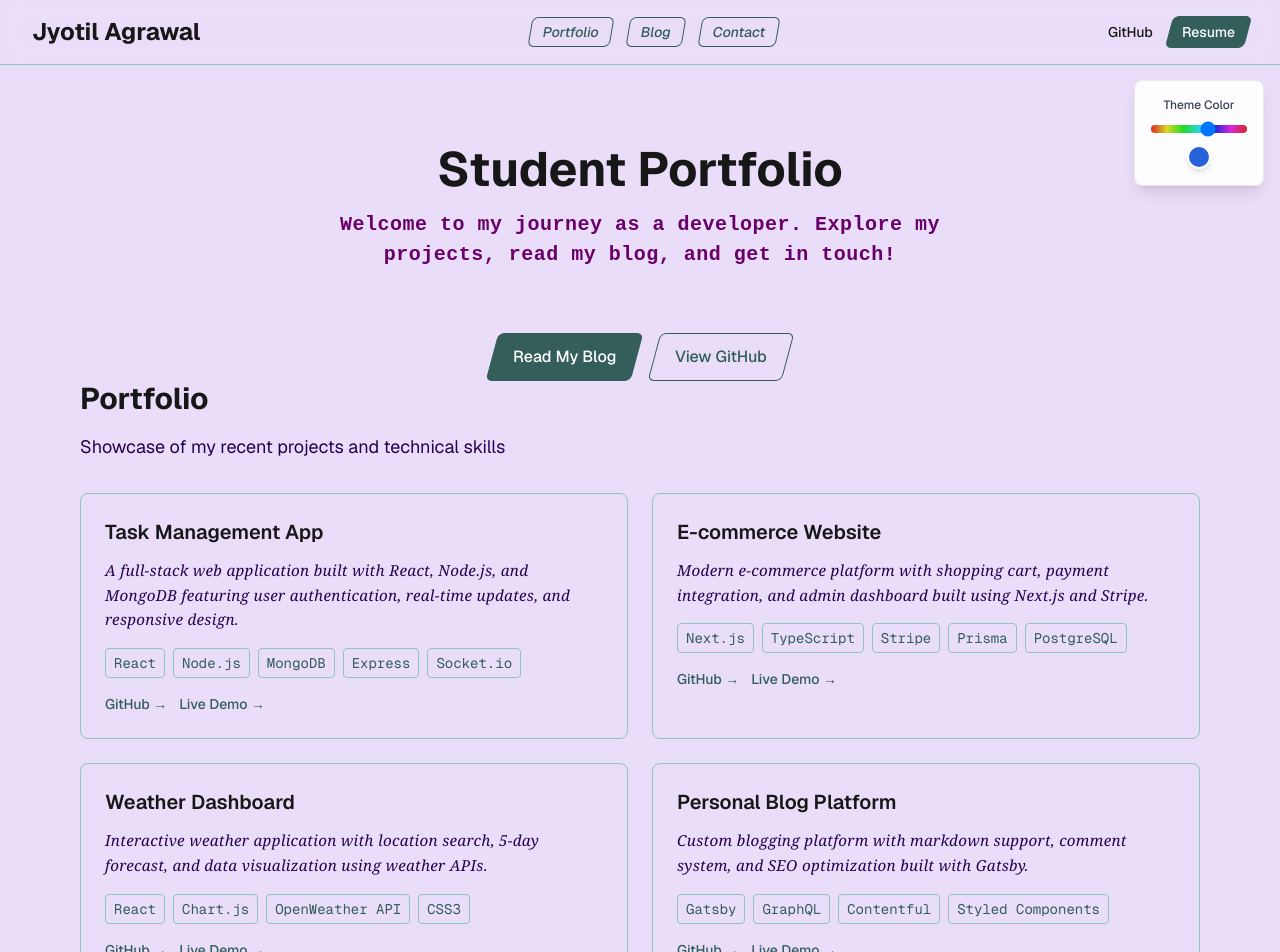
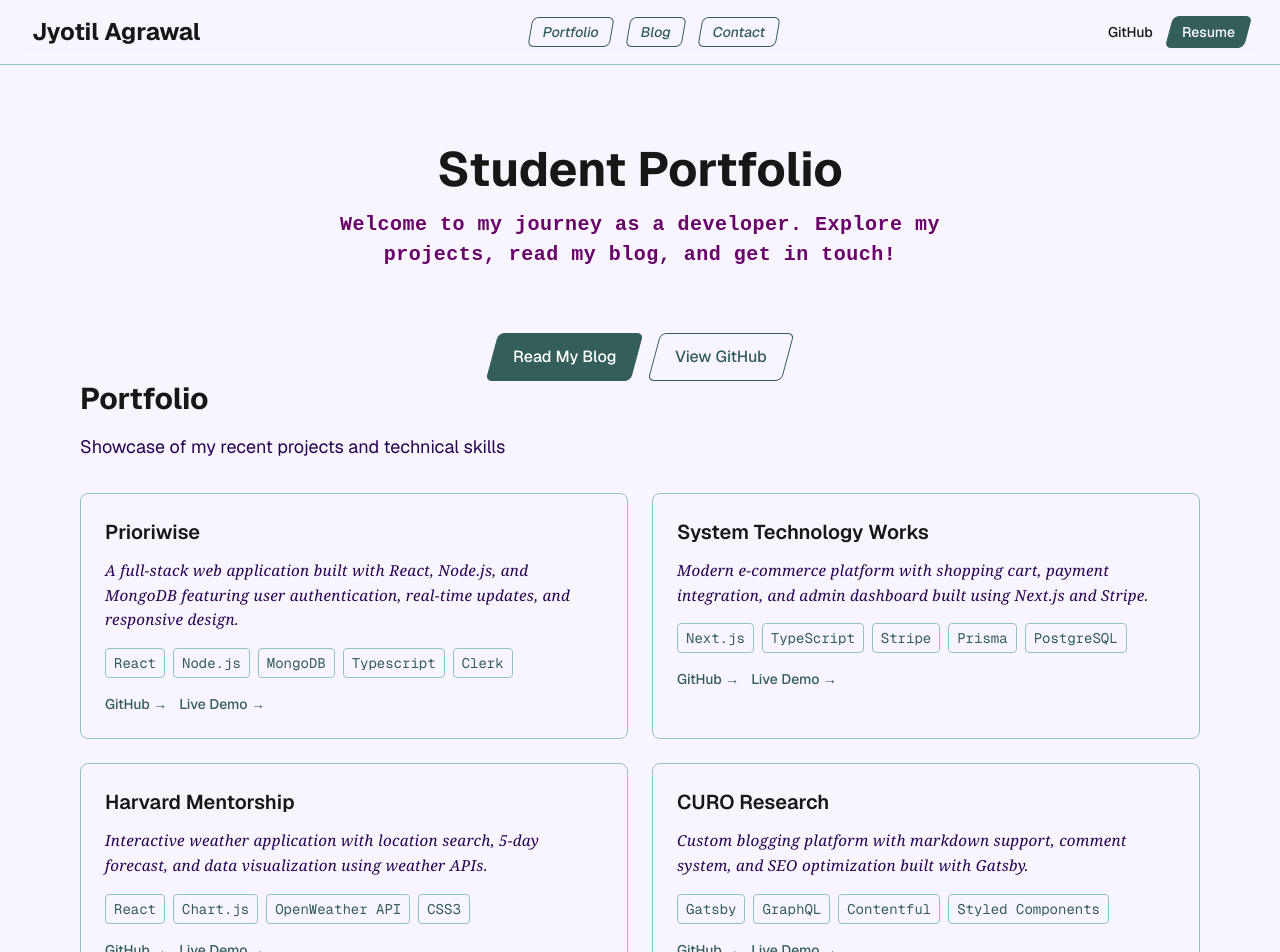
Before and after one commit to Jaycoder7/jyotils-portfolio, a Next.js app: page / in a window 1280 px wide. Shown: the top 952 px of the page. Built offline with nearby package versions, Linux system fonts and the light colour scheme.

Commit message:
background change added working contact form
Changed background color to a lighter shade, added contact form with matching color set. Started matching project cards with actual project names

```diff
--- a/app/page.tsx
+++ b/app/page.tsx
@@ -39,7 +39,7 @@ const TypingAnimation = ({ text, speed = 50 }: { text: string, speed?: number })
 const COLORS = {
   primary: '#335e5aff',        // Green for standout elements, buttons, links
   primaryHover: '#027260ff',   // Darker green for hover states
-  background: '#eaddfaff',     // Light purple/gray for backgrounds
+  background: '#f9f5ffff',     // Light purple/gray for backgrounds
   backgroundAlt: '#8ea4a0ff',  // Slightly darker background for hover/cards
   border: '#90c5bcff',         // Border color
   text: '#2D2D2D',          // Main text color
@@ -47,50 +47,6 @@ const COLORS = {
   textDescription: '#690069ff' // Description text color
 };
 
-const ColorThemeSlider = ({ onColorChange }: { onColorChange: (hue: number) => void }) => {
-  const [hue, setHue] = useState(220); // Default blue hue
-
-  useEffect(() => {
-    onColorChange(hue);
-  }, [hue, onColorChange]);
-
-  const handleSliderChange = (e: React.ChangeEvent<HTMLInputElement>) => {
-    const newHue = parseInt(e.target.value);
-    setHue(newHue);
-  };
-
-  return (
-    <div className="fixed top-20 right-4 z-40 bg-white/90 dark:bg-gray-900/90 backdrop-blur-sm border border-black/[.08] dark:border-white/[.145] rounded-lg p-4 shadow-lg">
-      <div className="flex flex-col items-center space-y-3">
-        <label className="text-xs font-medium text-gray-700 dark:text-gray-300">
-          Theme Color
-        </label>
-        <input
-          type="range"
-          min="0"
-          max="360"
-          value={hue}
-          onChange={handleSliderChange}
-          className="w-24 h-2 bg-gradient-to-r from-red-500 via-yellow-500 via-green-500 via-cyan-500 via-blue-500 via-purple-500 to-red-500 rounded-lg appearance-none cursor-pointer"
-          style={{
-            background: `linear-gradient(to right,
-              hsl(0, 70%, 50%),
-              hsl(60, 70%, 50%),
-              hsl(120, 70%, 50%),
-              hsl(180, 70%, 50%),
-              hsl(240, 70%, 50%),
-              hsl(300, 70%, 50%),
-              hsl(360, 70%, 50%))`
-          }}
-        />
-        <div
-          className="w-6 h-6 rounded-full border-2 border-white shadow-md"
-          style={{ backgroundColor: `hsl(${hue}, 70%, 50%)` }}
-        />
-      </div>
-    </div>
-  );
-};
 
 const Header = ({ themeHue }: { themeHue: number }) => {
   return (
@@ -215,15 +171,15 @@ const PortfolioSection = ({ themeHue }: { themeHue: number }) => {
   const projects = [
     {
       id: 1,
-      title: "Task Management App",
+      title: "Prioriwise",
       description: "A full-stack web application built with React, Node.js, and MongoDB featuring user authentication, real-time updates, and responsive design.",
-      technologies: ["React", "Node.js", "MongoDB", "Express", "Socket.io"],
+      technologies: ["React", "Node.js", "MongoDB", "Typescript", "Clerk"],
       githubUrl: "https://github.com/student/task-manager",
       liveUrl: "https://task-manager-demo.vercel.app"
     },
     {
       id: 2,
-      title: "E-commerce Website",
+      title: "System Technology Works",
       description: "Modern e-commerce platform with shopping cart, payment integration, and admin dashboard built using Next.js and Stripe.",
       technologies: ["Next.js", "TypeScript", "Stripe", "Prisma", "PostgreSQL"],
       githubUrl: "https://github.com/student/ecommerce-site",
@@ -231,7 +187,7 @@ const PortfolioSection = ({ themeHue }: { themeHue: number }) => {
     },
     {
       id: 3,
-      title: "Weather Dashboard",
+      title: "Harvard Mentorship",
       description: "Interactive weather application with location search, 5-day forecast, and data visualization using weather APIs.",
       technologies: ["React", "Chart.js", "OpenWeather API", "CSS3"],
       githubUrl: "https://github.com/student/weather-dashboard",
@@ -239,7 +195,7 @@ const PortfolioSection = ({ themeHue }: { themeHue: number }) => {
     },
     {
       id: 4,
-      title: "Personal Blog Platform",
+      title: "CURO Research",
       description: "Custom blogging platform with markdown support, comment system, and SEO optimization built with Gatsby.",
       technologies: ["Gatsby", "GraphQL", "Contentful", "Styled Components"],
       githubUrl: "https://github.com/student/blog-platform",
@@ -351,7 +307,13 @@ const ContactSection = ({ themeHue }: { themeHue: number }) => {
       >
         <iframe
           aria-label='Contact Us'
-          style={{height:'870px', width:'100%', border:'none', overflow:'hidden'}}
+          frameBorder="0"
+          style={{
+            height: '850px',
+            width: '100%',
+            border: 'none',
+            backgroundColor: COLORS.background
+          }}
           src='https://forms.zohopublic.com/jyotilyatin2006gm1/form/ContactUs/formperma/C6IvXrz4nuhTIRNb-q2688tWub107EkCnf6sDaKESHE'
         />
       </div>
@@ -362,15 +324,6 @@ const ContactSection = ({ themeHue }: { themeHue: number }) => {
 export default function Home() {
   const [themeHue, setThemeHue] = useState(220);
 
-  const handleColorChange = (hue: number) => {
-    setThemeHue(hue);
-    // Apply the color theme to CSS custom properties
-    document.documentElement.style.setProperty('--theme-hue', hue.toString());
-    document.documentElement.style.setProperty('--theme-primary', `hsl(${hue}, 70%, 50%)`);
-    document.documentElement.style.setProperty('--theme-primary-light', `hsl(${hue}, 70%, 85%)`);
-    document.documentElement.style.setProperty('--theme-primary-dark', `hsl(${hue}, 70%, 30%)`);
-  };
-
   return (
     <div
       className="font-sans min-h-screen transition-colors duration-300"
@@ -378,7 +331,6 @@ export default function Home() {
         backgroundColor: COLORS.background,
       }}
     >
-      <ColorThemeSlider onColorChange={handleColorChange} />
       <Header themeHue={themeHue} />
       <main className="max-w-7xl mx-auto px-8 py-20 sm:px-20">
         <div className="text-center mb-16">
```
